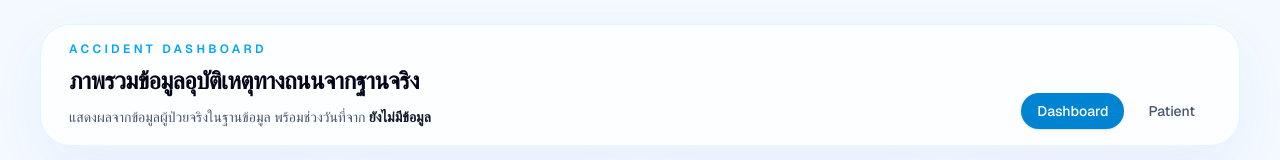
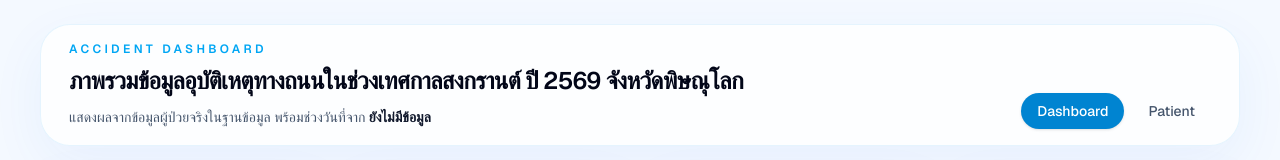
Before and after one commit to tehnplk/accident, a Next.js app: page / in a window 1280 px wide. Shown: the top 160 px of the page. Built offline with nearby package versions, Linux system fonts and the light colour scheme; no server answers; the database is empty.

Commit message:
docs(dashboard): update headline wording

```diff
--- a/src/components/dashboard-home.tsx
+++ b/src/components/dashboard-home.tsx
@@ -319,7 +319,7 @@ export default function DashboardHome({ initialData }: DashboardHomeProps) {
                 Accident Dashboard
               </p>
               <h1 className="mt-2 text-xl font-semibold tracking-tight text-slate-950 sm:text-2xl">
-                ภาพรวมข้อมูลอุบัติเหตุทางถนนจากฐานจริง
+                ภาพรวมข้อมูลอุบัติเหตุทางถนนในช่วงเทศกาลสงกรานต์ ปี 2569 จังหวัดพิษณุโลก
               </h1>
               <p className="mt-2 max-w-2xl text-sm leading-6 text-slate-600">
                 แสดงผลจากข้อมูลผู้ป่วยจริงในฐานข้อมูล พร้อมช่วงวันที่จาก
```
